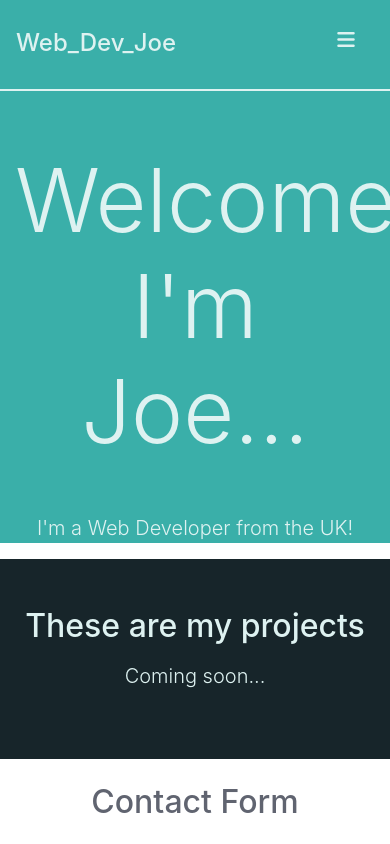
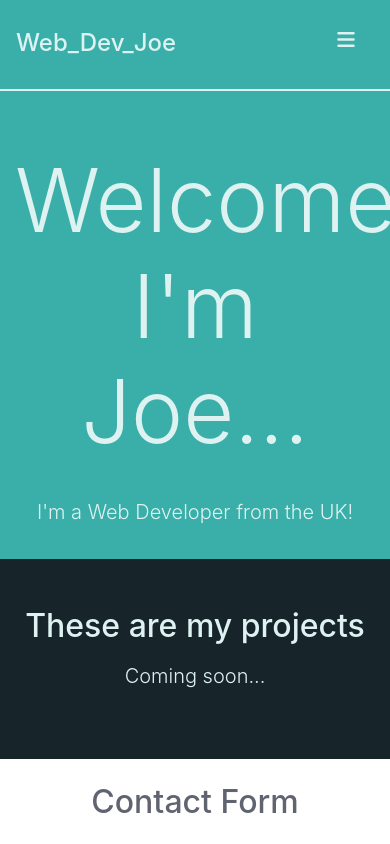
Before and after one commit to Godders1987/Portfolio_1, a plain HTML site: page index.html in a window 390 px wide. Shown: the top 844 px of the page. Drawn offline with nearby package versions, Linux system fonts and the light colour scheme.

Commit message:
Mobile size responsiveness added

```diff
--- a/css/styles.css
+++ b/css/styles.css
@@ -31,7 +31,7 @@
     color: #DEF2F1;
 }
 
-#home-section .home-inner {
+#home-section {
     padding-top: 100px;
 }
 
--- a/index.html
+++ b/index.html
@@ -46,16 +46,20 @@
 
         <!-- HOME SECTION -->
 
-        <header id="home-section">
-            <div class="home-inner container text-center">
-                <div class="align-item-stretch">
-                    <h1 class="display-2 mb-5 pt-5">Welcome, I'm Joe...</h1>
+        <div class="header" id="home-section">
+            <div class="container">
+                <div class="row">
+                    <div class="col text-center">
+                        <h1 class="display-2 pt-5">Welcome, I'm Joe...</h1>
+                    </div>
                 </div>
-                <div>
-                    <p class="mt-4 lead">I'm a Web Developer from the UK!</p>
+                <div class="row">
+                    <div class="col text-center">
+                        <p class="lead mt-4 pb-3 pb-sm-3">I'm a Web Developer from the UK!</p>
+                    </div>
                 </div>
             </div>
-        </header>
+        </div>
 
         <!-- PROJECTS -->
 
```
